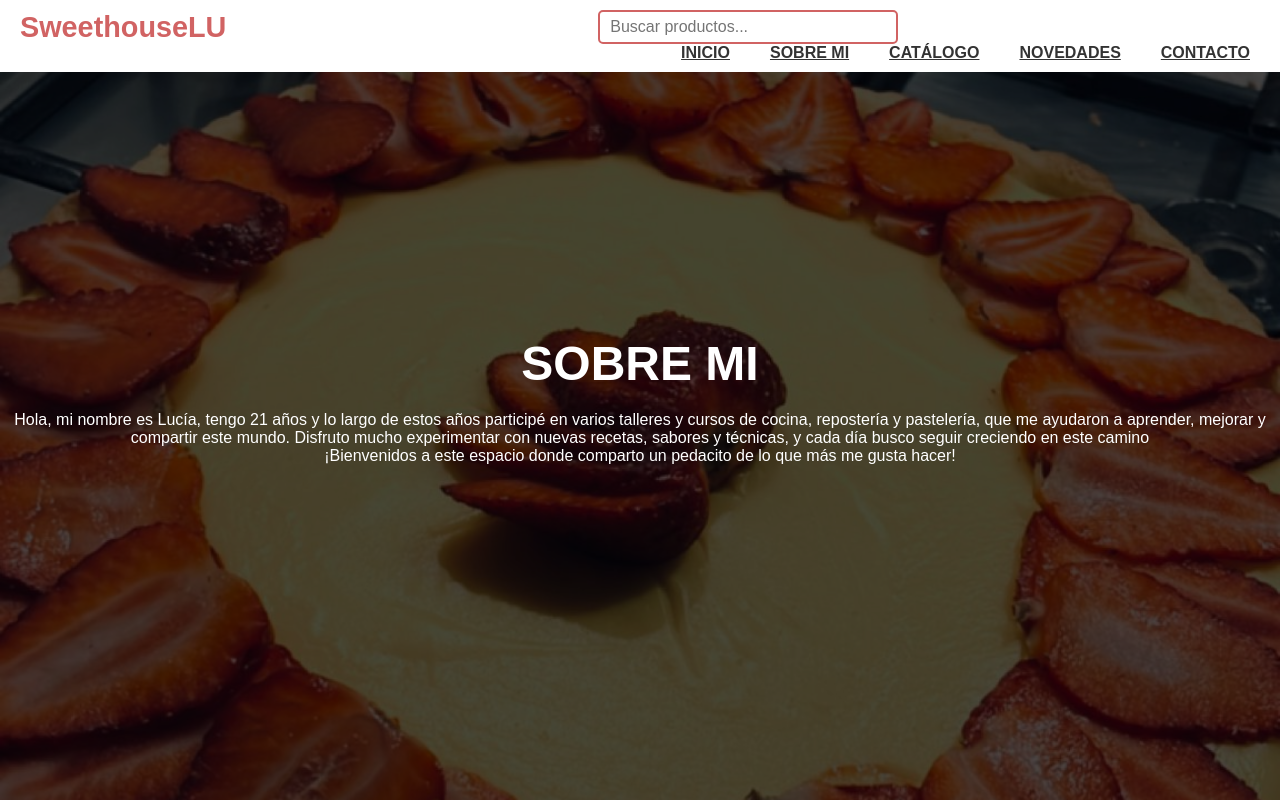
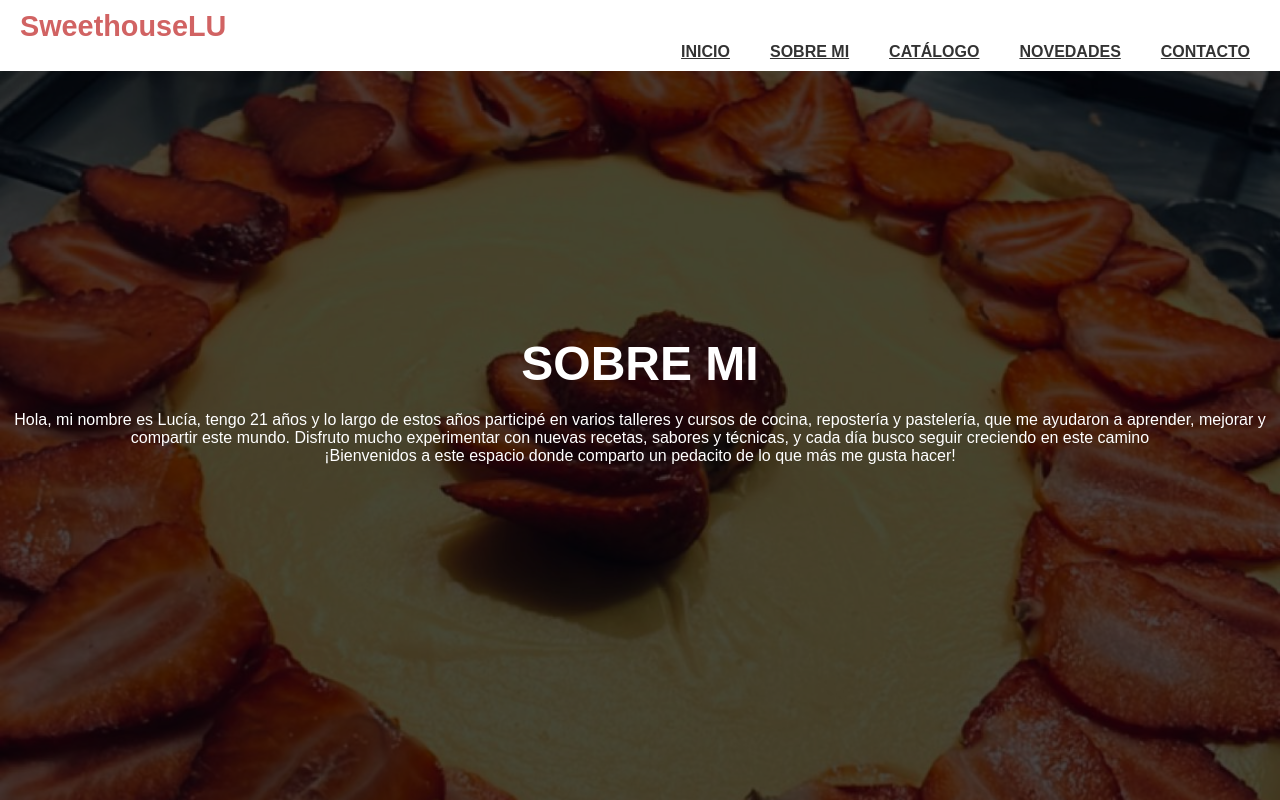
Before and after one commit to bruno917/sweethouse_lu, a plain HTML site: page index.html in a window 1280 px wide. Shown: the top 800 px of the page. Drawn offline with nearby package versions, Linux system fonts and the light colour scheme.

Commit message:
saco buscador

```diff
--- a/index.html
+++ b/index.html
@@ -11,9 +11,6 @@
     <header id="header">
         <div class="nav-top">
             <h1>SweethouseLU</h1>
-            <div class="search-container">
-                <input type="text" id="buscador" placeholder="Buscar productos...">
-            </div>
             <button class="menu-toggle" aria-label="Abrir menú">&#9776;</button>
         </div>
         <nav class="nav-links">
```
